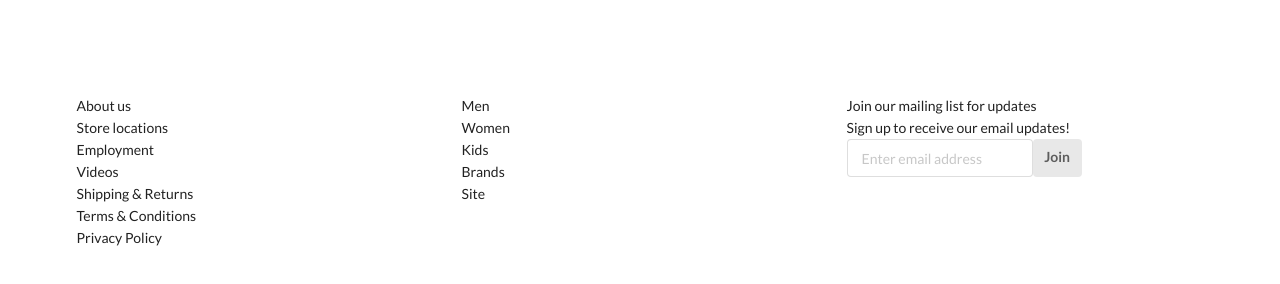
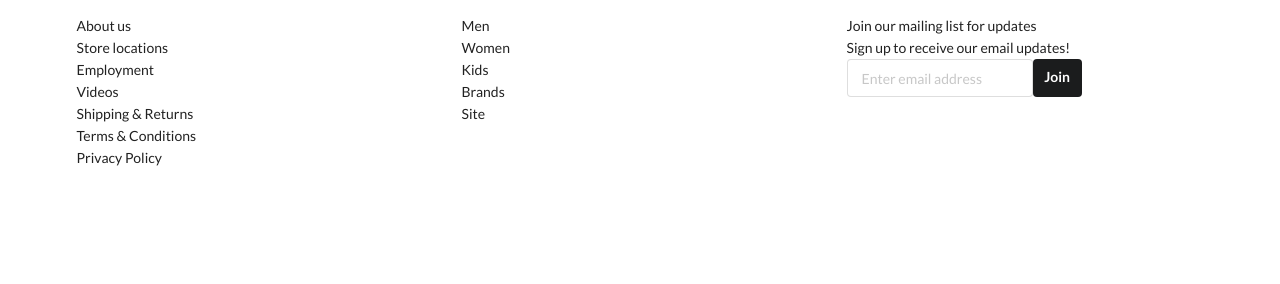
Before and after one commit to kristihchinen/islandsnow, a plain HTML site: page index.html in a window 1280 px wide. Shown: the part 1384-1668 px from the top of the page. After the commit the page ends 1570 px from the top, so only its background shows below. Drawn offline with nearby package versions, Linux system fonts and the light colour scheme.

Commit message:
Practice WOD

```diff
--- a/index.html
+++ b/index.html
@@ -95,8 +95,8 @@
         <div class="item">Join our mailing list for updates</div>
         <div class="item">Sign up to receive our email updates!</div>
         <div class="ui labeled input">
-          <input type="black text" placeholder="Enter email address">
-          <div class="ui label">
+          <input type="text" placeholder="Enter email address">
+          <div class="ui black label">
             Join
           </div>
         </div>
--- a/style.css
+++ b/style.css
@@ -10,6 +10,6 @@
 }
 
 .footer{
-  padding-top:100px;
-  padding-bottom:100px;
+  padding-top:20px;
+  padding-bottom:20px;
 }
```
